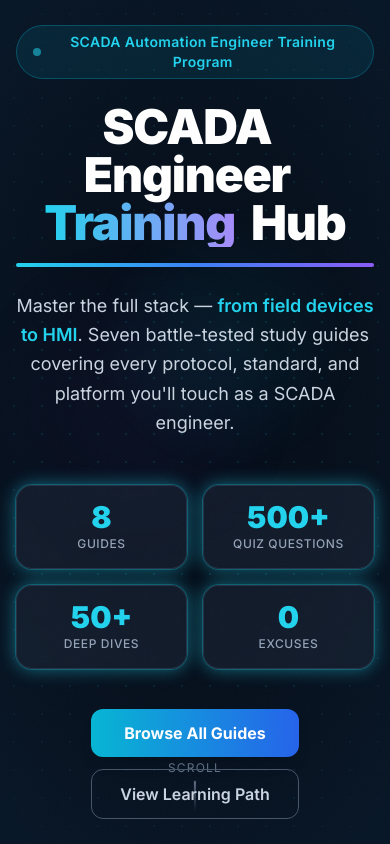
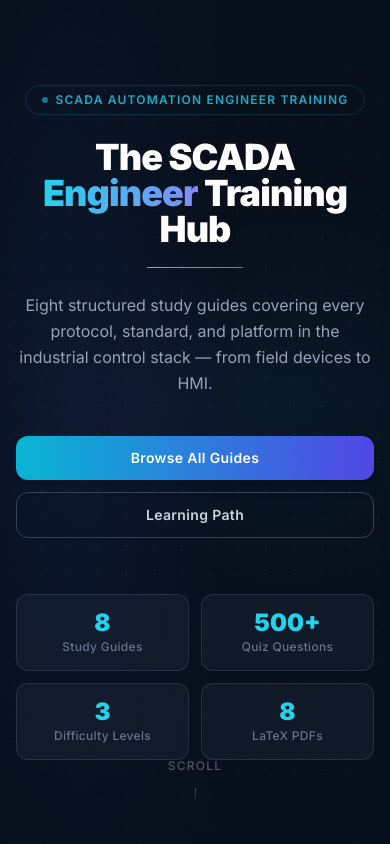
Before and after one commit to BarbosaRicardo/scada-hub, a React (Vite) app in the folder site/: page / in a window 390 px wide. Shown: the top 844 px of the page. Built offline with nearby package versions, Linux system fonts and the light colour scheme.

Commit message:
Professional hero redesign, NERC RC footer, iOS bg-attachment fix, mobile polish

```diff
--- a/site/src/App.jsx
+++ b/site/src/App.jsx
@@ -7,7 +7,7 @@ import Footer from './components/Footer'
 
 export default function App() {
   return (
-    <div className="min-h-screen bg-navy-800 text-slate-100">
+    <div className="min-h-screen text-slate-100">
       <HeroSection />
       <ArchitectureDiagram />
       <LearningPath />
--- a/site/src/components/Footer.jsx
+++ b/site/src/components/Footer.jsx
@@ -9,6 +9,7 @@ const GUIDE_LINKS = [
   { name: 'PID Controllers', url: 'https://barbosaricardo.github.io/pid-study-guide/' },
   { name: 'SEL RTAC', url: 'https://barbosaricardo.github.io/rtac-study-guide/' },
   { name: 'Ignition SCADA', url: 'https://barbosaricardo.github.io/ignition-study-guide/' },
+  { name: 'NERC RC Exam', url: 'https://barbosaricardo.github.io/nerc-rc-study-guide/' },
 ]
 
 export default function Footer() {
--- a/site/src/components/HeroSection.jsx
+++ b/site/src/components/HeroSection.jsx
@@ -2,184 +2,140 @@ import React from 'react'
 import { motion } from 'framer-motion'
 
 const STATS = [
-  { value: '8', label: 'Guides' },
+  { value: '8', label: 'Study Guides' },
   { value: '500+', label: 'Quiz Questions' },
-  { value: '50+', label: 'Deep Dives' },
-  { value: '0', label: 'Excuses' },
+  { value: '3', label: 'Difficulty Levels' },
+  { value: '8', label: 'LaTeX PDFs' },
 ]
-
-const titleWords = ['SCADA', 'Engineer', 'Training', 'Hub']
-
-const containerVariants = {
-  hidden: {},
-  visible: {
-    transition: { staggerChildren: 0.15, delayChildren: 0.2 },
-  },
-}
-
-const wordVariants = {
-  hidden: { opacity: 0, y: 30 },
-  visible: {
-    opacity: 1,
-    y: 0,
-    transition: { duration: 0.6, ease: [0.22, 1, 0.36, 1] },
-  },
-}
-
-const subtitleVariants = {
-  hidden: { opacity: 0, y: 16 },
-  visible: { opacity: 1, y: 0, transition: { duration: 0.6, delay: 0.85 } },
-}
-
-const statVariants = {
-  hidden: { opacity: 0, scale: 0.8 },
-  visible: (i) => ({
-    opacity: 1,
-    scale: 1,
-    transition: { duration: 0.5, delay: 1.1 + i * 0.1, ease: 'backOut' },
-  }),
-}
 
 export default function HeroSection() {
   return (
-    <section className="relative min-h-screen flex flex-col items-center justify-center overflow-hidden bg-navy-800">
+    <section className="relative min-h-screen flex flex-col items-center justify-center overflow-hidden">
       {/* Dot grid background */}
-      <div className="absolute inset-0 dot-grid pointer-events-none" />
+      <div className="absolute inset-0 dot-grid pointer-events-none opacity-60" />
 
-      {/* Radial vignette overlay */}
+      {/* Radial vignette */}
       <div
         className="absolute inset-0 pointer-events-none"
         style={{
           background:
-            'radial-gradient(ellipse 80% 60% at 50% 50%, transparent 40%, rgba(8,24,41,0.85) 100%)',
+            'radial-gradient(ellipse 80% 60% at 50% 50%, transparent 40%, rgba(6,14,26,0.9) 100%)',
         }}
       />
 
-      {/* Floating accent orbs */}
-      <motion.div
-        className="absolute top-1/4 left-1/4 w-64 h-64 rounded-full pointer-events-none"
-        style={{
-          background: 'radial-gradient(circle, rgba(34,211,238,0.08) 0%, transparent 70%)',
-        }}
-        animate={{ scale: [1, 1.15, 1], opacity: [0.5, 1, 0.5] }}
-        transition={{ duration: 5, repeat: Infinity, ease: 'easeInOut' }}
+      {/* Subtle accent orbs */}
+      <div
+        className="absolute top-1/4 left-1/4 w-96 h-96 rounded-full pointer-events-none"
+        style={{ background: 'radial-gradient(circle, rgba(34,211,238,0.05) 0%, transparent 70%)' }}
       />
-      <motion.div
+      <div
         className="absolute bottom-1/3 right-1/4 w-80 h-80 rounded-full pointer-events-none"
-        style={{
-          background: 'radial-gradient(circle, rgba(139,92,246,0.08) 0%, transparent 70%)',
-        }}
-        animate={{ scale: [1, 1.2, 1], opacity: [0.4, 0.9, 0.4] }}
-        transition={{ duration: 7, repeat: Infinity, ease: 'easeInOut', delay: 1.5 }}
+        style={{ background: 'radial-gradient(circle, rgba(99,102,241,0.05) 0%, transparent 70%)' }}
       />
 
-      <div className="relative z-10 flex flex-col items-center text-center px-4 max-w-5xl mx-auto">
-        {/* Badge */}
+      <div className="relative z-10 flex flex-col items-center text-center px-4 max-w-4xl mx-auto w-full">
+
+        {/* Eyebrow */}
         <motion.div
-          initial={{ opacity: 0, y: -12 }}
+          initial={{ opacity: 0, y: -8 }}
           animate={{ opacity: 1, y: 0 }}
           transition={{ duration: 0.5 }}
-          className="mb-6 inline-flex items-center gap-2 px-4 py-1.5 rounded-full border border-cyan-500/30 bg-cyan-500/10 text-cyan-400 text-sm font-semibold tracking-wide"
+          className="mb-6 inline-flex items-center gap-2 px-4 py-1.5 rounded-full border border-cyan-500/20 bg-cyan-500/8 text-cyan-400/80 text-xs font-semibold tracking-widest uppercase"
         >
-          <span className="w-2 h-2 rounded-full bg-cyan-400 animate-pulse" />
-          SCADA Automation Engineer Training Program
+          <span className="w-1.5 h-1.5 rounded-full bg-cyan-400 animate-pulse" />
+          SCADA Automation Engineer Training
         </motion.div>
 
-        {/* Animated title */}
+        {/* Title */}
         <motion.h1
-          className="text-5xl sm:text-6xl md:text-7xl font-black tracking-tight mb-4 leading-none"
-          variants={containerVariants}
-          initial="hidden"
-          animate="visible"
+          initial={{ opacity: 0, y: 16 }}
+          animate={{ opacity: 1, y: 0 }}
+          transition={{ duration: 0.6, delay: 0.15 }}
+          className="text-4xl sm:text-5xl md:text-6xl font-black tracking-tight mb-5 leading-none text-white"
         >
-          {titleWords.map((word, i) => (
-            <motion.span
-              key={word}
-              variants={wordVariants}
-              className={`inline-block mr-4 last:mr-0 ${
-                i === 2
-                  ? 'text-transparent bg-clip-text bg-gradient-to-r from-cyan-400 to-violet-400'
-                  : 'text-white'
-              }`}
-            >
-              {word}
-            </motion.span>
-          ))}
+          The SCADA{' '}
+          <span className="text-transparent bg-clip-text bg-gradient-to-r from-cyan-400 to-indigo-400">
+            Engineer
+          </span>
+          {' '}Training Hub
         </motion.h1>
 
-        {/* Animated accent underline */}
-        <div className="relative w-full max-w-lg mx-auto mb-6 h-1 overflow-hidden">
-          <div className="accent-line h-full rounded-full bg-gradient-to-r from-cyan-400 via-blue-500 to-violet-500" />
-        </div>
+        {/* Accent line */}
+        <motion.div
+          initial={{ scaleX: 0 }}
+          animate={{ scaleX: 1 }}
+          transition={{ duration: 0.7, delay: 0.6, ease: 'easeOut' }}
+          className="w-24 h-px mb-6 rounded-full origin-left"
+          style={{ background: 'linear-gradient(90deg, #22d3ee, #6366f1)' }}
+        />
 
         {/* Subtitle */}
         <motion.p
-          variants={subtitleVariants}
-          initial="hidden"
-          animate="visible"
-          className="text-lg sm:text-xl text-slate-300 max-w-2xl mb-12 leading-relaxed"
+          initial={{ opacity: 0, y: 10 }}
+          animate={{ opacity: 1, y: 0 }}
+          transition={{ duration: 0.6, delay: 0.5 }}
+          className="text-base sm:text-lg text-slate-400 max-w-2xl mb-10 leading-relaxed"
         >
-          Master the full stack —{' '}
-          <span className="text-cyan-400 font-semibold">from field devices to HMI</span>.
-          Seven battle-tested study guides covering every protocol, standard, and platform
-          you'll touch as a SCADA engineer.
+          Eight structured study guides covering every protocol, standard, and platform
+          in the industrial control stack — from field devices to HMI.
         </motion.p>
-
-        {/* Stats row */}
-        <div className="grid grid-cols-2 sm:grid-cols-4 gap-4 w-full max-w-2xl">
-          {STATS.map((stat, i) => (
-            <motion.div
-              key={stat.label}
-              custom={i}
-              variants={statVariants}
-              initial="hidden"
-              animate="visible"
-              className="flex flex-col items-center justify-center p-4 rounded-2xl border border-slate-700/60 bg-slate-800/50 backdrop-blur-sm pulse-glow"
-            >
-              <span className="text-3xl font-black text-cyan-400 leading-none mb-1">
-                {stat.value}
-              </span>
-              <span className="text-xs text-slate-400 font-medium uppercase tracking-wider">
-                {stat.label}
-              </span>
-            </motion.div>
-          ))}
-        </div>
 
         {/* CTA buttons */}
         <motion.div
-          initial={{ opacity: 0 }}
-          animate={{ opacity: 1 }}
-          transition={{ delay: 1.6, duration: 0.6 }}
-          className="flex flex-col sm:flex-row gap-3 mt-10"
+          initial={{ opacity: 0, y: 8 }}
+          animate={{ opacity: 1, y: 0 }}
+          transition={{ delay: 0.7, duration: 0.5 }}
+          className="flex flex-col sm:flex-row gap-3 mb-14 w-full sm:w-auto"
         >
           <a
             href="#guides"
-            className="px-7 py-3 bg-gradient-to-r from-cyan-500 to-blue-600 text-white font-bold rounded-xl shadow-lg hover:shadow-cyan-500/30 hover:scale-105 transition-all duration-200"
+            className="px-7 py-3 bg-gradient-to-r from-cyan-500 to-indigo-600 text-white font-semibold rounded-xl shadow-lg hover:opacity-90 transition-opacity duration-200 text-sm tracking-wide"
           >
             Browse All Guides
           </a>
           <a
             href="#learning-path"
-            className="px-7 py-3 border border-slate-600 text-slate-300 font-semibold rounded-xl hover:border-cyan-500/50 hover:text-cyan-400 transition-all duration-200"
+            className="px-7 py-3 border border-slate-700 text-slate-300 font-semibold rounded-xl hover:border-cyan-500/40 hover:text-cyan-400 transition-all duration-200 text-sm tracking-wide"
           >
-            View Learning Path
+            Learning Path
           </a>
+        </motion.div>
+
+        {/* Stats */}
+        <motion.div
+          initial={{ opacity: 0 }}
+          animate={{ opacity: 1 }}
+          transition={{ delay: 0.9, duration: 0.6 }}
+          className="grid grid-cols-2 sm:grid-cols-4 gap-3 w-full max-w-xl"
+        >
+          {STATS.map((stat) => (
+            <div
+              key={stat.label}
+              className="flex flex-col items-center justify-center py-4 px-2 rounded-xl border border-slate-700/60 bg-slate-800/40 backdrop-blur-sm"
+            >
+              <span className="text-2xl font-black text-cyan-400 leading-none mb-1">
+                {stat.value}
+              </span>
+              <span className="text-xs text-slate-500 font-medium tracking-wide text-center leading-tight">
+                {stat.label}
+              </span>
+            </div>
+          ))}
         </motion.div>
       </div>
 
       {/* Scroll indicator */}
       <motion.div
-        className="absolute bottom-8 left-1/2 -translate-x-1/2 flex flex-col items-center gap-1 text-slate-500"
+        className="absolute bottom-8 left-1/2 -translate-x-1/2 flex flex-col items-center gap-1.5 text-slate-600"
         initial={{ opacity: 0 }}
         animate={{ opacity: 1 }}
-        transition={{ delay: 2 }}
+        transition={{ delay: 1.4 }}
       >
-        <span className="text-xs uppercase tracking-widest">scroll</span>
+        <span className="text-xs uppercase tracking-widest font-medium">scroll</span>
         <motion.div
-          className="w-0.5 h-8 bg-gradient-to-b from-slate-500 to-transparent rounded-full"
+          className="w-px h-8 bg-gradient-to-b from-slate-600 to-transparent"
           animate={{ scaleY: [0.3, 1, 0.3] }}
-          transition={{ duration: 1.5, repeat: Infinity }}
+          transition={{ duration: 1.8, repeat: Infinity }}
         />
       </motion.div>
     </section>
--- a/site/src/index.css
+++ b/site/src/index.css
@@ -10,7 +10,7 @@
     background-image:
       radial-gradient(ellipse 80% 60% at 10% 0%, rgba(59,130,246,0.08) 0%, transparent 60%),
       radial-gradient(ellipse 60% 80% at 90% 100%, rgba(139,92,246,0.06) 0%, transparent 60%);
-    background-attachment: fixed;
+    background-attachment: scroll;
   }
 }
 
```
Also changed, not shown: 5 other files (tests, documents, lock files or other folders).
